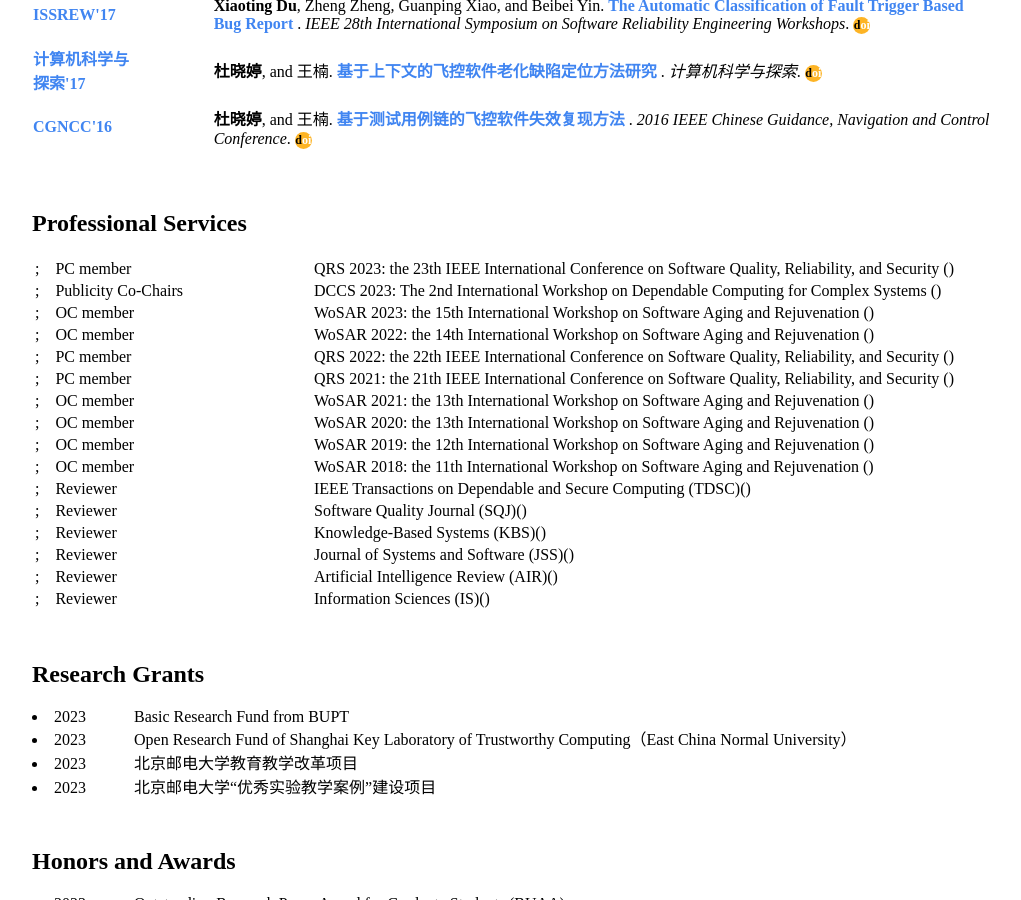
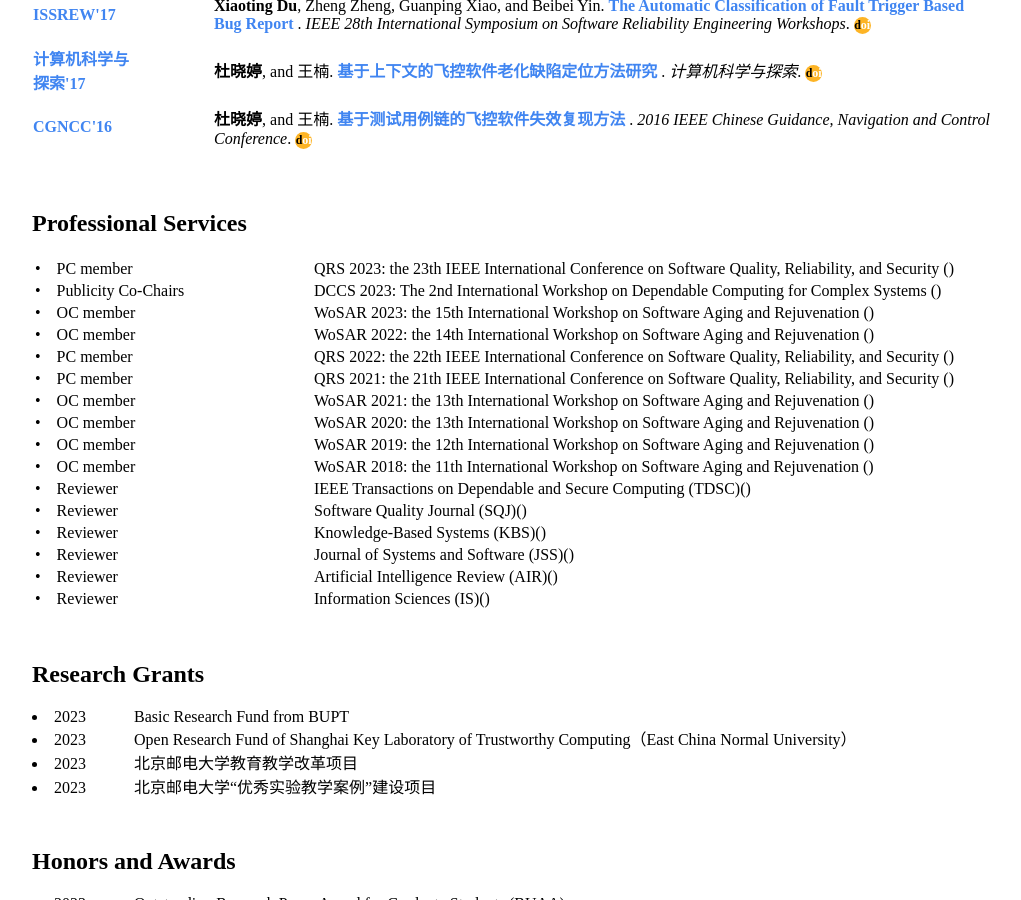
Before and after one commit to xiaotingdu/xiaotingdu.github.io, a Jekyll site: the page index.html, which Jekyll copies as it is, in a window 1280 px wide and 900 px high, scrolled down 1308 px. Shown: the whole window, without its empty margins (128-1149 px from the left). Built offline with Jekyll 4.4.1, drawn with Linux system fonts in a browser that asks for light colours; a style sheet for code colours, icons or effects is not loaded.

Commit message:
Update index.html

```diff
--- a/index.html
+++ b/index.html
@@ -58,7 +58,7 @@
   <tr>
 <td><b>ISSRE'22</b></td>
 <td><a href="https://issre.github.io/2023/"><b>ISSRE'22</b></a></td>
-<td>Zhihao Liu, Yang Zheng, <b>Xiaoting Du</b>, Zheng Hu, Wenjie Ding, Yanming Miao, & Zheng Zheng.<b>Taxonomy of Aging-related Bugs in Deep Learning Libraries</b></a> . <i>IEEE 33rd International Symposium on Software Reliability Engineering</i>. <div class="circle" onclick="location='https://ieeexplore.ieee.org/document/9978954'" onmouseover="this.style.cursor='hand'"><b style='color:black'>d</b><b style='color:white'>oi</b></div>
+<td>Zhihao Liu, Yang Zheng, <b>Xiaoting Du</b>, Zheng Hu, Wenjie Ding, Yanming Miao, & Zheng Zheng. <a href="https://issre.github.io/2023/"> <b>Taxonomy of Aging-related Bugs in Deep Learning Libraries</b></a> . <i>IEEE 33rd International Symposium on Software Reliability Engineering</i>. <div class="circle" onclick="location='https://ieeexplore.ieee.org/document/9978954'" onmouseover="this.style.cursor='hand'"><b style='color:black'>d</b><b style='color:white'>oi</b></div>
 </td>
 </tr>
 
@@ -148,52 +148,52 @@
 <h2>Professional Services</h2>
 <table>
 <tr>
-<td style="width:275px;">;&emsp;PC member</td>
+<td style="width:275px;">&bull;&emsp;PC member</td>
 <td>QRS 2023: the 23th IEEE International Conference on Software Quality, Reliability, and Security (<a href="https://qrs23.techconf.org/"></a>)</td>
 </tr>
-<td style="width:275px;">;&emsp;Publicity Co-Chairs</td>
+<td style="width:275px;">&bull;&emsp;Publicity Co-Chairs</td>
 <td>DCCS 2023: The 2nd International Workshop on Dependable Computing for Complex Systems (<a href="https://www.dccs2023.com/"></a>)</td>
 </tr>
-<td style="width:275px;">;&emsp;OC member</td>
+<td style="width:275px;">&bull;&emsp;OC member</td>
 <td>WoSAR 2023: the 15th International Workshop on Software Aging and Rejuvenation (<a href="https://www.wosar.net/"></a>)</td>
 </tr>
-<td style="width:275px;">;&emsp;OC member</td>
+<td style="width:275px;">&bull;&emsp;OC member</td>
 <td>WoSAR 2022: the 14th International Workshop on Software Aging and Rejuvenation (<a href="https://sites.google.com/view/wosar2022"></a>)</td>
 </tr>
-<td style="width:275px;">;&emsp;PC member</td>
+<td style="width:275px;">&bull;&emsp;PC member</td>
 <td>QRS 2022: the 22th IEEE International Conference on Software Quality, Reliability, and Security (<a href="https://qrs22.techconf.org/"></a>)</td>
 </tr>
-<td style="width:275px;">;&emsp;PC member</td>
+<td style="width:275px;">&bull;&emsp;PC member</td>
 <td>QRS 2021: the 21th IEEE International Conference on Software Quality, Reliability, and Security (<a href="https://qrs21.techconf.org/"></a>)</td>
 </tr>
-<td style="width:275px;">;&emsp;OC member</td>
+<td style="width:275px;">&bull;&emsp;OC member</td>
 <td>WoSAR 2021: the 13th International Workshop on Software Aging and Rejuvenation (<a href="https://sites.google.com/view/wosar2021"></a>)</td>
 </tr>
-<td style="width:275px;">;&emsp;OC member</td>
+<td style="width:275px;">&bull;&emsp;OC member</td>
 <td>WoSAR 2020: the 13th International Workshop on Software Aging and Rejuvenation (<a href="https://sites.google.com/view/wosar2020"></a>)</td>
 </tr>
-<td style="width:275px;">;&emsp;OC member</td>
+<td style="width:275px;">&bull;&emsp;OC member</td>
 <td>WoSAR 2019: the 12th International Workshop on Software Aging and Rejuvenation (<a href="https://sites.google.com/view/wosar2019"></a>)</td>
 </tr>
-<td style="width:275px;">;&emsp;OC member</td>
+<td style="width:275px;">&bull;&emsp;OC member</td>
 <td>WoSAR 2018: the 11th International Workshop on Software Aging and Rejuvenation (<a href="https://sites.google.com/view/wosar2018"></a>)</td>
 </tr>
-<td style="width:275px;">;&emsp;Reviewer</td>
+<td style="width:275px;">&bull;&emsp;Reviewer</td>
 <td>IEEE Transactions on Dependable and Secure Computing (TDSC)(<a></a>)</td>
 </tr>
-<td style="width:275px;">;&emsp;Reviewer</td>
+<td style="width:275px;">&bull;&emsp;Reviewer</td>
 <td>Software Quality Journal (SQJ)(<a></a>)</td>
 </tr>
-<td style="width:275px;">;&emsp;Reviewer</td>
+<td style="width:275px;">&bull;&emsp;Reviewer</td>
 <td>Knowledge-Based Systems (KBS)(<a></a>)</td>
 </tr>
-<td style="width:275px;">;&emsp;Reviewer</td>
+<td style="width:275px;">&bull;&emsp;Reviewer</td>
 <td>Journal of Systems and Software (JSS)(<a></a>)</td>
 </tr>
-<td style="width:275px;">;&emsp;Reviewer</td>
+<td style="width:275px;">&bull;&emsp;Reviewer</td>
 <td>Artificial Intelligence Review (AIR)(<a></a>)</td>
 </tr>
-<td style="width:275px;">;&emsp;Reviewer</td>
+<td style="width:275px;">&bull;&emsp;Reviewer</td>
 <td>Information Sciences (IS)(<a></a>)</td>
 </tr>
 </table>
```
